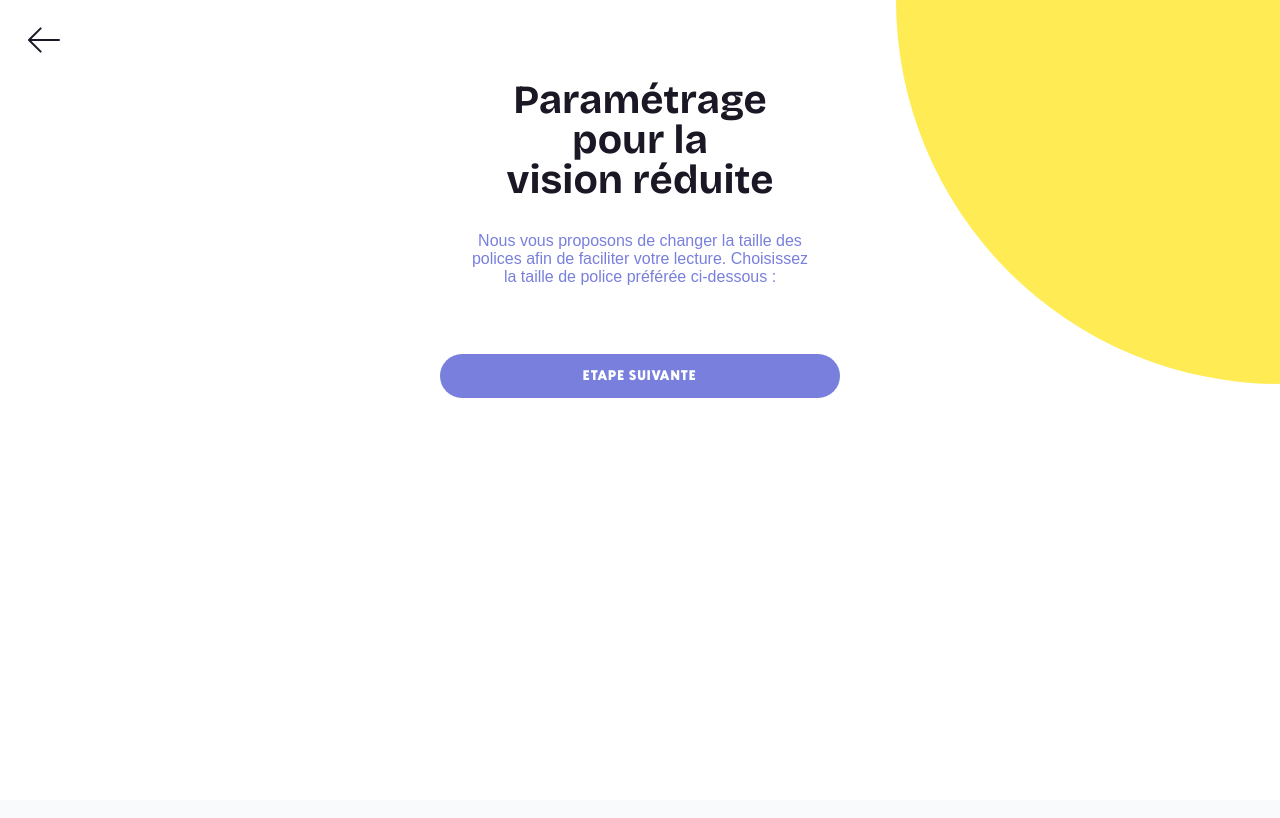
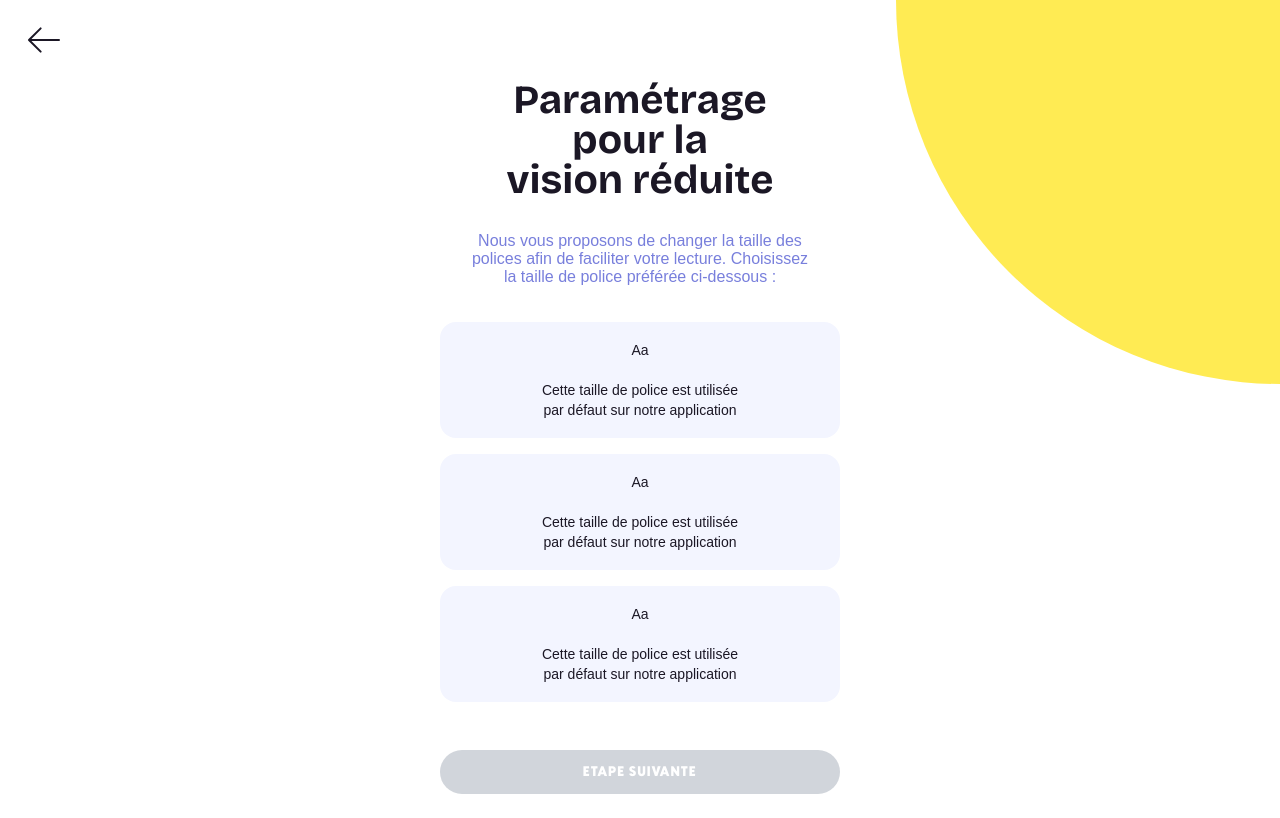
Before and after one commit to KizuCore/Flambow-Project, a React (Vite) app: page /personalize-vision-reduite in a window 1280 px wide. Built offline with nearby package versions, Linux system fonts and the light colour scheme; a web font is replaced by a local one.

Commit message:
feat: Implement text size selection and update navigation logic in PersonalizationVisionReduite component

```diff
--- a/src/components/Auth/Register/Personalize/Personalize-Vision-Reduite.tsx
+++ b/src/components/Auth/Register/Personalize/Personalize-Vision-Reduite.tsx
@@ -1,11 +1,14 @@
 import { useNavigate } from 'react-router-dom';
+import { useState } from 'react';
+
 import circleTopRight from '../../../../assets/images/deco/circle/circle-top-right.svg';
 import ArrowLeft from '../../../../assets/images/icons/arrow/arrow-left.svg';
 
 export default function PersonalizationVisionReduite() {
     const navigate = useNavigate();
 
-    // Liste pathologies et routes associées
+    // État local pour stocker la taille de police sélectionnée
+    const [selectedVizion, setSelectedVizion] = useState<'16' | '18' | '20' | null>(null);
     const pathologyOrder = [
         { id: 'dyslexie', path: '/personalize-dyslexie' },
         { id: 'daltonisme', path: '/personalize-daltonisme' },
@@ -13,8 +16,13 @@ export default function PersonalizationVisionReduite() {
         { id: 'gestes', path: '/personalize-gestes-imprecis' },
     ];
 
-    // Logique pour passer à l'étape suivante selon l'ordre défini
+    // Action bouton retour
+    const handleBack = () => navigate('/personalize');
+
+    // Action bouton "ÉTAPE SUIVANTE"
     const handleNext = () => {
+        // Si aucune taille de police n’est sélectionnée, on ne fait rien
+        if (!selectedVizion) return;
         // Récupération des pathologies sélectionnées par l'utilisateur
         const stored = localStorage.getItem('accessibilitySelections');
         if (!stored) return navigate('/register-finish'); // Aucune sélection : renvoie page register-finish
@@ -39,38 +47,69 @@ export default function PersonalizationVisionReduite() {
         }
     };
 
-    // Redirection vers la page de sélection initiale
-    const handleBack = () => {
-        navigate('/personalize');
-    };
+    // Liste des tailles de texte disponibles
+    const options = [
+        { id: '16', label: '16px', textSize: 'text-[16px]' },
+        { id: '18', label: '18px', textSize: 'text-[18px]' },
+        { id: '20', label: '20px', textSize: 'text-[20px]' },
+    ] as const;
+
+    // Style commun pour les cartes de sélection
+    const baseCardStyle = "cursor-pointer px-4 py-4 rounded-2xl bg-[#F3F5FF] text-center transition border-2";
 
     return (
         <div className="min-h-screen flex flex-col justify-between bg-white relative px-6 pt-20 pb-6">
+            {/* Flèche retour */}
             <img
                 src={ArrowLeft}
                 onClick={handleBack}
-                alt=""
+                alt="Retour"
                 className="absolute top-5 left-6 w-10 cursor-pointer"
             />
 
-            {/* Cercle haut */}
+            {/* Décoration en haut à droite */}
             <img src={circleTopRight} alt="" className="absolute top-0 right-0 w-32 md:w-40 lg:w-[24rem]" />
 
-            {/* Contenu scrollable */}
+            {/* Contenu principal */}
             <div className="relative z-10 w-full max-w-md mx-auto flex flex-col items-center text-center">
+                {/* Titre */}
                 <h1 className="text-[40px] leading-[100%] font-bold text-[#1B1725] font-bricolage mb-[2rem]">
                     Paramétrage<br />pour la<br />vision réduite
                 </h1>
-                <p className="font-sofia text-[#787FDC] text-[16px] leading-[18px] text-center font-normal mb-5 pb-[3rem]">
+
+                {/* Description */}
+                <p className="font-sofia text-[#787FDC] text-[16px] leading-[18px] font-normal mb-5 pb-[1rem]">
                     Nous vous proposons de changer la taille des<br />
                     polices afin de faciliter votre lecture. Choisissez<br />
                     la taille de police préférée ci-dessous :
                 </p>
 
-                <div className="w-full px-6">
+                {/* Choix de taille de police */}
+                <div className="flex flex-col gap-4 w-full px-6">
+                    {options.map(({ id, textSize }) => (
+                        <div
+                            key={id}
+                            onClick={() => setSelectedVizion(id)}
+                            className={`${baseCardStyle} ${selectedVizion === id ? 'border-[#787FDC]' : 'border-transparent'}`}
+                        >
+                            <p className={`font-sofia text-sm text-[#1B1725] ${textSize}`}>
+                                Aa<br /><br />
+                                Cette taille de police est utilisée<br />
+                                par défaut sur notre application
+                            </p>
+                        </div>
+                    ))}
+                </div>
+
+                {/* Bouton "ÉTAPE SUIVANTE" */}
+                <div className="w-full px-6 mt-12">
                     <button
                         onClick={handleNext}
-                        className="w-full bg-[#787FDC] text-white font-newake text-sm tracking-widest uppercase py-3 rounded-3xl hover:bg-[#E5EBFF] transition"
+                        disabled={!selectedVizion}
+                        className={`w-full font-newake text-sm tracking-widest uppercase py-3 rounded-3xl transition ${!selectedVizion
+                            ? 'bg-gray-300 text-white cursor-not-allowed'
+                            : 'bg-[#787FDC] text-white hover:bg-[#E5EBFF]'
+                            }`}
                     >
                         ÉTAPE SUIVANTE
                     </button>
```
